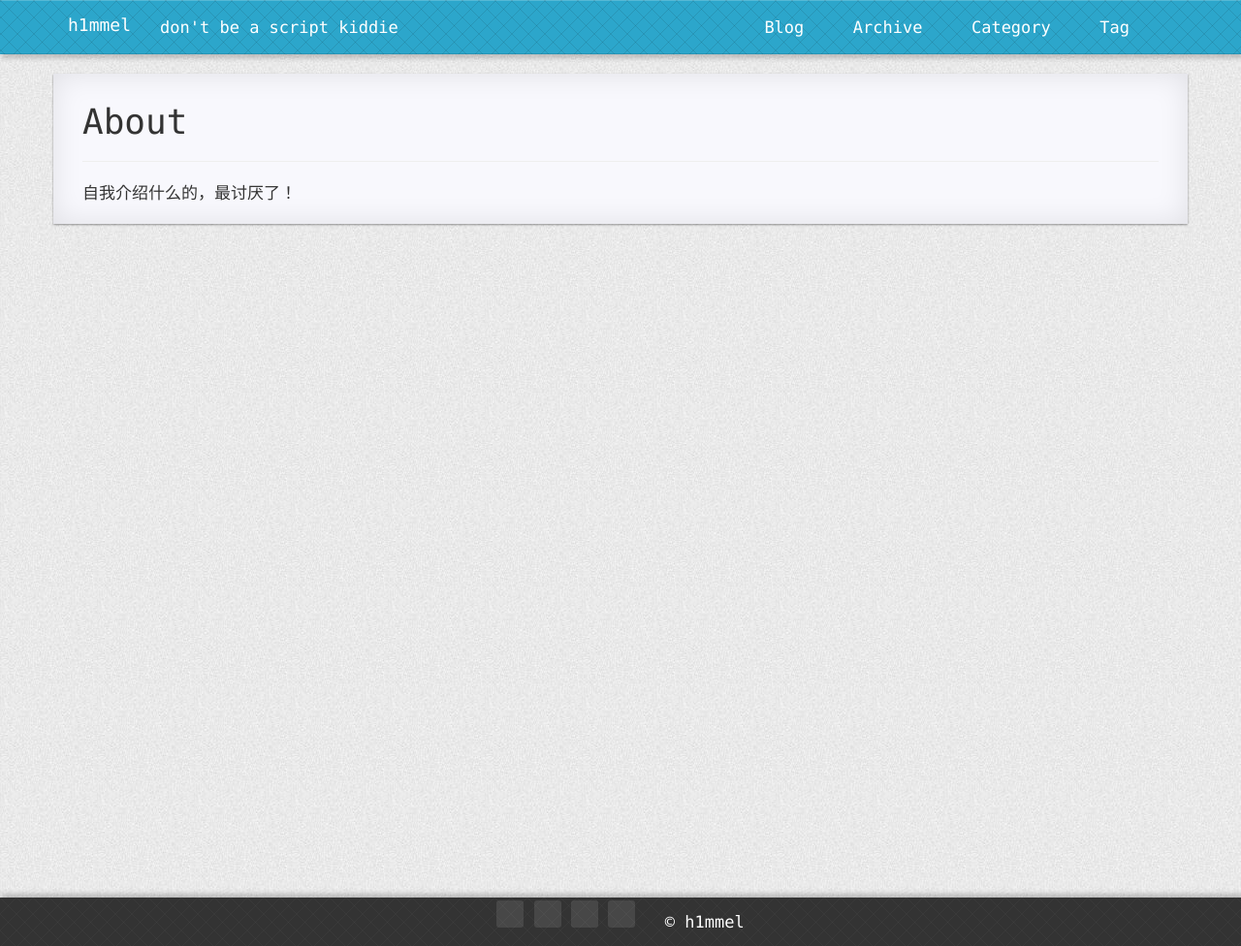
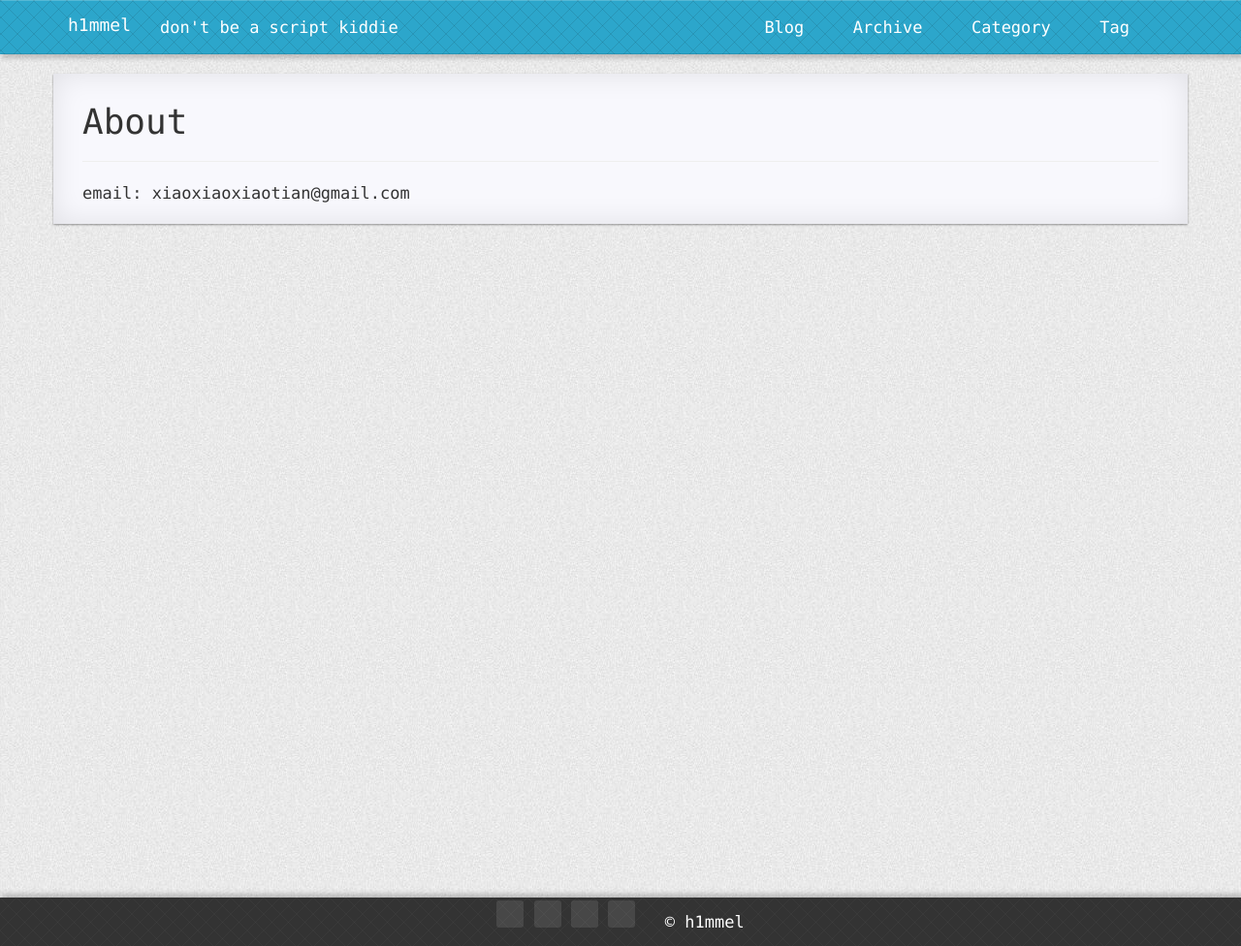
Before and after one commit to h1mmel/h1mmel.github.io, a Jekyll site: the page built from pages/4about.md, in a window 1280 px wide. Shown: the whole page at 97% size. Built offline with Jekyll 4.4.1, drawn with Linux system fonts in a browser that asks for light colours; nearby versions of some CDN libraries; comment, search, counter and statistics services are not loaded; a style sheet for code colours, icons or effects is not loaded.

Commit message:
Update 4about.md

```diff
--- a/pages/4about.md
+++ b/pages/4about.md
@@ -5,4 +5,4 @@ permalink: /about/
 icon: octicon-heart
 ---
 
-自我介绍什么的，最讨厌了！
+email: {{site.email}}
```
